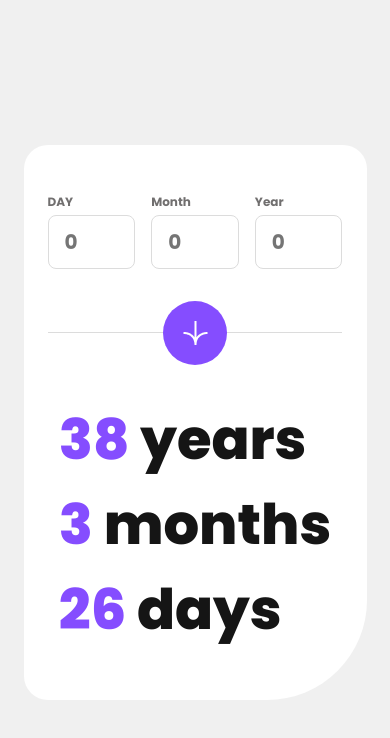
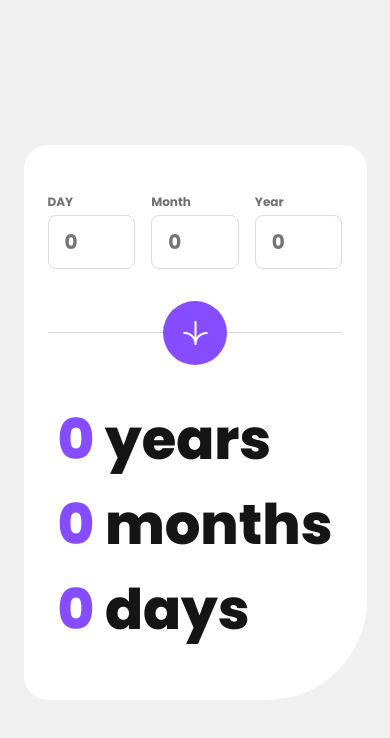
Before and after one commit to TedJenkler/Age-calculator-typescript-scss-jest, a React (Vite) app: page / in a window 390 px wide. Shown: the top 738 px of the page. Built offline with nearby package versions, Linux system fonts and the light colour scheme.

Commit message:
Feat: Complete age calculator and style for mobile

```diff
--- a/src/assets/scss/components/_info.scss
+++ b/src/assets/scss/components/_info.scss
@@ -7,6 +7,7 @@
         word-spacing: -2%;
         color: $black;
         margin: 0;
+        white-space: nowrap;
 
         span {
             color: $purple;
--- a/src/components/Form.tsx
+++ b/src/components/Form.tsx
@@ -1,30 +1,42 @@
+import { useState } from "react";
 import DayInput from "./DayInput";
 import MonthInput from "./MonthInput";
 import YearInput from "./YearInput";
 import arrow from "../assets/images/arrow.png";
 import Info from "./Info";
-import { useState } from "react";
 
 function Form() {
-
   const [day, setDay] = useState<string>('');
   const [month, setMonth] = useState<string>('');
   const [year, setYear] = useState<string>('');
 
-  console.log(day, month, year)
+  const [now, setNow] = useState<Date>(new Date());
+  const [selectedDate, setSelectedDate] = useState<Date>(new Date());
+
+  const handleSubmit = (e: React.FormEvent<HTMLFormElement>) => {
+    e.preventDefault();
+    if (day !== '' && day !== '0' && month !== '' && month !== '0' && year !== '' && year !== '0') {
+      const currentDate = new Date();
+      const newSelectedDate = new Date(Number(year), Number(month) - 1, Number(day));
+
+      setNow(currentDate);
+      setSelectedDate(newSelectedDate);
+    }
+  };
+
   return (
-    <form>
+    <form onSubmit={handleSubmit}>
       <div className="inputs">
         <DayInput day={day} setDay={setDay} month={month} year={year} />
         <MonthInput month={month} setMonth={setMonth} />
         <YearInput year={year} setYear={setYear} />
       </div>
-      <button className="button">
-            <img src={arrow} alt="arrow"/>
-        </button>
-      <Info />
+      <button type="submit" className="button">
+        <img src={arrow} alt="arrow" />
+      </button>
+      <Info now={now} selectedDate={selectedDate} />
     </form>
-  )
+  );
 }
 
-export default Form
+export default Form;
--- a/src/components/Info.tsx
+++ b/src/components/Info.tsx
@@ -1,11 +1,45 @@
-function Info() {
+import { useEffect, useState } from "react";
+
+interface InfoProps {
+  now: Date;
+  selectedDate: Date;
+}
+
+interface DateDifference {
+  year: number;
+  month: number;
+  day: number;
+}
+
+function Info({ now, selectedDate }: InfoProps) {
+
+  const [diff, setDiff] = useState<DateDifference>({ year: 0, month: 0, day: 0 });
+
+  useEffect(() => {
+    let years = now.getFullYear() - selectedDate.getFullYear();
+    let months = now.getMonth() - selectedDate.getMonth();
+    let days = now.getDate() - selectedDate.getDate();
+
+    if (days < 0) {
+      months -= 1;
+      days += new Date(now.getFullYear(), now.getMonth(), 0).getDate();
+    }
+
+    if (months < 0) {
+      years -= 1;
+      months += 12;
+    }
+
+    setDiff({ year: years, month: months, day: days });
+  }, [selectedDate, now]);
+
   return (
     <div className="info">
-        <p><span>38 </span>years</p>
-        <p><span>3 </span>months</p>
-        <p><span>26 </span>days</p>
+      <p><span>{diff.year} </span>years</p>
+      <p><span>{diff.month} </span>months</p>
+      <p><span>{diff.day} </span>days</p>
     </div>
-  )
+  );
 }
 
-export default Info
+export default Info;
```
